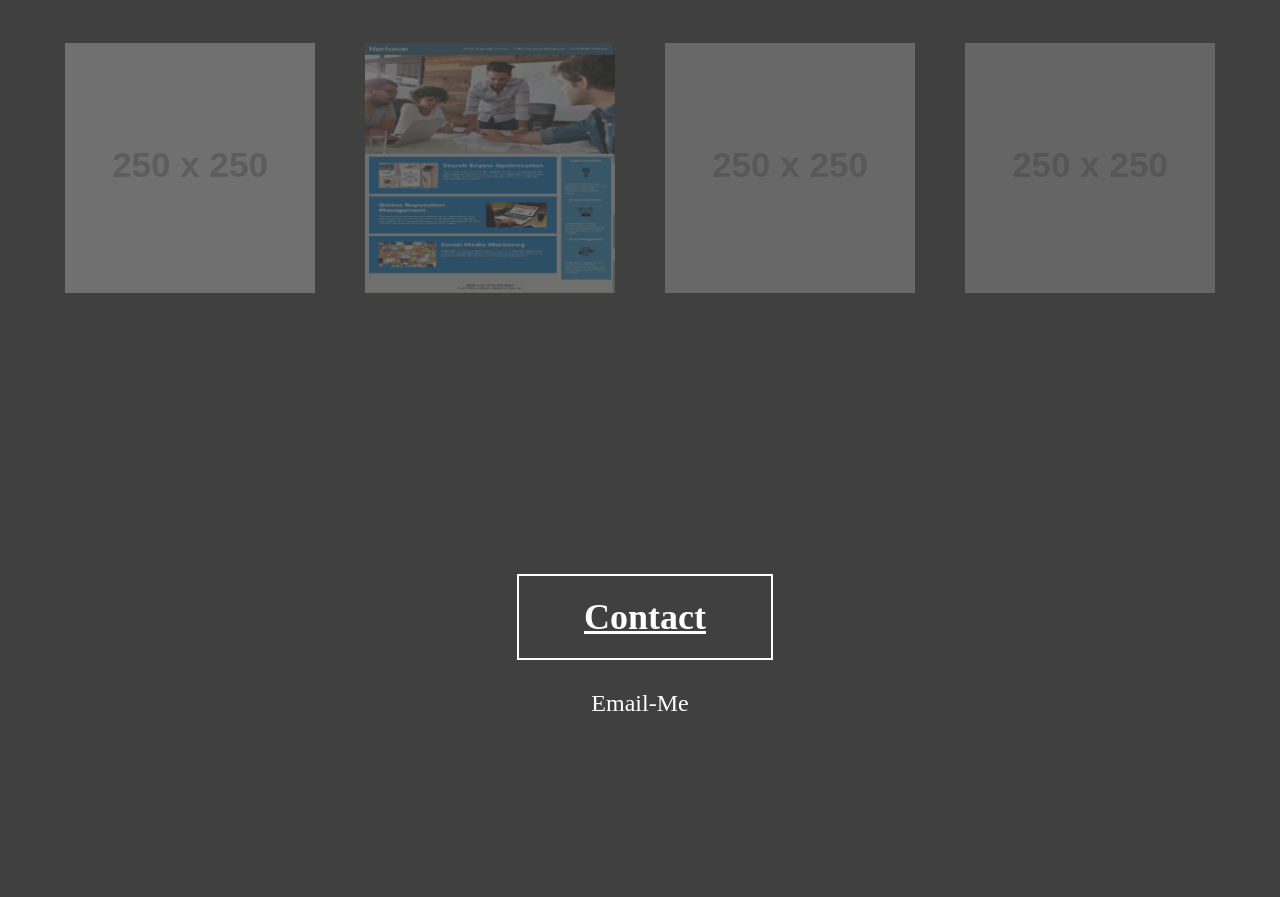
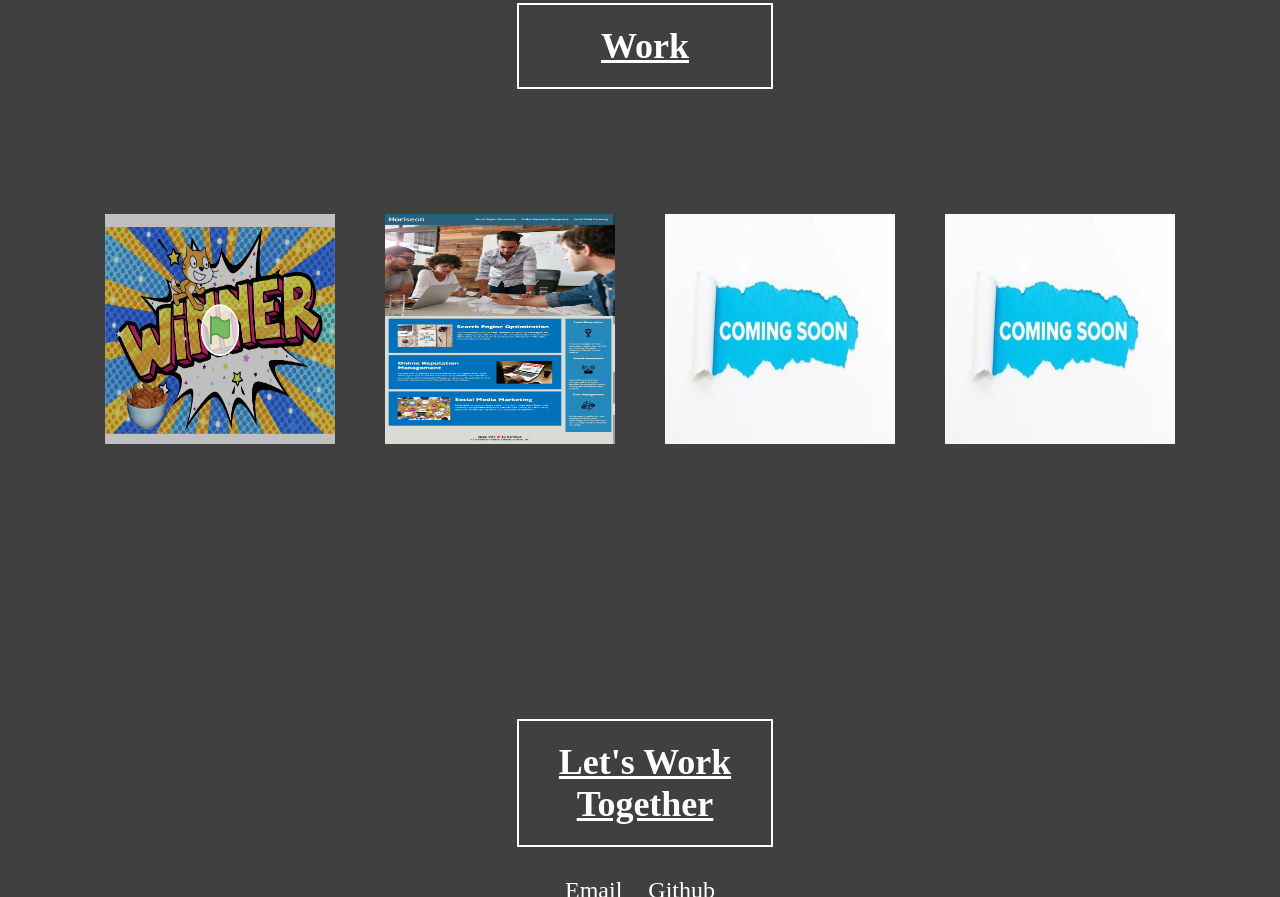
Before and after one commit to bdurham227/ProfessionalPortfolio, a plain HTML site: page index.html in a window 1280 px wide. Shown: the part 1903-2800 px from the top of the page. Before the commit the page ends 2740 px from the top, so only its background shows below. Drawn offline with Linux system fonts and the light colour scheme; placeholder pictures from the web are drawn by us.

Commit message:
added images to the work boxes and added Css comments

```diff
--- a/assets/css/style.css
+++ b/assets/css/style.css
@@ -21,6 +21,7 @@ body {
     font-size: var(--body-font-size);
 
 }
+/*used text-decoration to remove nav bar link underlines*/
 a {
     text-decoration: none;
 }
@@ -36,6 +37,7 @@ a {
     flex-flow: row wrap;
     background-color:var(--dark-color);
 }
+/*I wanted to apply animation effects to the name class so it was the first element to fade in upon visiting or reloading the page*/
 .name {
     font-family: var(--heading-font-family);
     letter-spacing: 1px;
@@ -53,7 +55,9 @@ a {
     0% {opacity:0;}
     50% {opacity:0.5;}
     100% {opacity:1;}
-}
+}/*end of name animation*/
+
+
 .nav-name {
     text-transform: uppercase;
     font-size: 1.2em;
@@ -75,6 +79,7 @@ a {
     margin: 5px;
     padding: 5px;
 }
+/*I thought it would be cool to add fade in animation effects to each link in the nav bar and stagger their ease in timing*/
 .nav-link1 {
     font-size: 1.2em;
     text-transform: uppercase;
@@ -88,7 +93,7 @@ a {
 }
 @keyframes nav-link1 {
     0% {opacity:0;}
-    /*50% {opacity:0.5;}*/
+    /*50% {opacity:0.5;}*/ /*commented out the 50% opacity because I felt the ease was too slow but can be uncommented to see full effect or to modify for future use*/
     100% {opacity:1;}
 }
 
@@ -106,7 +111,7 @@ a {
 }
 @keyframes nav-link2 {
     0% {opacity:0;}
-    /*50% {opacity:0.5;}*/
+    /*50% {opacity:0.5;}*/ /*commented out the 50% opacity because I felt the ease was too slow but can be uncommented to see full effect or to modify for future use*/
     100% {opacity:1;}
 }
 .nav-link3 {
@@ -122,7 +127,7 @@ a {
 }
 @keyframes nav-link3 {
     0% {opacity:0;}
-    /*50% {opacity:0.5;}*/
+    /*50% {opacity:0.5;}*/ /*commented out the 50% opacity because I felt the ease was too slow but can be uncommented to see full effect or to modify for future use*/
     100% {opacity:1;}
 }
  .nav-link4 {
@@ -138,7 +143,7 @@ a {
  }
  @keyframes nav-link4 {
     0% {opacity:0;}
-    /*50% {opacity:0.5;}*/
+    /*50% {opacity:0.5;}*/ /*commented out the 50% opacity because I felt the ease was too slow but can be uncommented to see full effect or to modify for future use*/
     100% {opacity:1;}
 }
  .nav-link5 {
@@ -155,29 +160,30 @@ a {
 }
 @keyframes nav-link5 {
     0% {opacity:0;}
-    /*50% {opacity:0.5;}*/
+    /*50% {opacity:0.5;}*/ /*commented out the 50% opacity because I felt the ease was too slow but can be uncommented to see full effect or to modify for future use*/
     100% {opacity:1;}
-}
+}/*end of nav links animation*/
 
 .main {
     width: 100%;
     margin: auto;
 }
+/*created this to add padding as to not affect the image speficially*/
 section:not(.hero) {
     padding: 5em 0;
 }
 .hero {
     height: 100vh;
     width: 100%;
-    background:url("../images/brieandi.jpg");
+    /*background:url("../images/brieandi.jpg");*/ /*commented out because it was overlapping with the <img tag on my html going to leave for now to revisit later*/
     background-size: contain;
     background-repeat: no-repeat;
+    background-position: center;
     margin-top: -10px;
 }
-
+/*About Styles*/
 .about {
     margin-top: -10px;
-    display: flex;
 }
 .about-container {
     display:flex;
@@ -185,6 +191,7 @@ section:not(.hero) {
     text-align: center;
     align-items: center;
 }
+/* added some animation effects to the about text as well to see if it help liven the page*/
 .about-text{
     width: 20%;
     padding: 10px;
@@ -201,19 +208,21 @@ section:not(.hero) {
 }
 @keyframes about-text {
     0% {opacity:0;}
-    /*50% {opacity:0.5;}*/
+    /*50% {opacity:0.5;}*/ /*commented out the 50% opacity because I felt the ease was too slow but can be uncommented to see full effect or to modify for future use*/
     100% {opacity:1;}
 }
 .about-subtext {
     width: 33%;
     word-break: break-word;
+    border: 2px dotted white;
+    padding: 35px;
 }
+
+/*Work styles starts here*/
 .work {
     display: flex;
     flex-flow: column wrap;
     align-items: center;
-
-
 }
 .work-container {
     display: flex;
@@ -226,29 +235,62 @@ section:not(.hero) {
 .work-container img {
     width: 250px;
     height: 250px;
-    margin: 25px;
+    margin: 15px;
 }
-
-.work-container-img1,
-.work-container-img2,
-.work-container-img3,
-.work-container-img4{
-
+/*added class thumbnail to the html and created a css element to achieve the work images transforming in scale when the user's mouse hovers over*/
+.thumbnail {
+    padding: 10px;
+    transition: transform .2s
+    width: 500px;
+    height: 500px;
+    display: block;
+}
+.thumbnail:hover {
+    transform: scale(1.5);
 }
 
 .work-text {
     width: 20%;
     padding: 20px;
+    margin: 10px 10px 100px 20px;
+    order: 0;
+    text-align: center;
+    border: 2px solid white;
+    text-decoration: underline;
+}
+/*Start of Contact Styles*/
+.contact {
+    display: flex;
+    flex-flow: column wrap;
+    align-items: center;
+}
+.contact-text {
+    padding: 20px;
     margin: 10px 10px 30px 20px;
     order: 0;
     text-align: center;
     border: 2px solid white;
+    width: 20%;
     text-decoration: underline;
 
+}
+.contact-container {
+    text-align: center;
 
 }
-.work-link1 {
+.contact-subtext {
+    margin: 10px;
+    text-decoration: none;
+    color: var(--light-color);
 
+}
+
+/*this section is commented out. It originally had animation when it was holding default placeholder links. Going to keep commented out now
+to revisit later. I want to eventually achieve an animated image or Gif before the image transforms in scale when their mouse hovers over.
+Not sure if I will use these class and elements but going to leave for now.*/
+
+
+/*.work-link1 {
     margin: 5px;
     opacity: 1;
     animation: work-link1 ease 20s;
@@ -275,8 +317,6 @@ section:not(.hero) {
     50% {opacity:0.5;}
     100% {opacity:1;}
 }
-
-
 .work-link3{
     margin: 5px;
     opacity: 1;
@@ -290,8 +330,6 @@ section:not(.hero) {
     50% {opacity:0.5;}
     100% {opacity:1;}
 }
-
-
 .work-link4{
     margin: 5px;
     opacity: 1;
@@ -304,154 +342,4 @@ section:not(.hero) {
     0% {opacity:0;}
     50% {opacity:0.5;}
     100% {opacity:1;}
-}
-
-
-.contact {
-    display: flex;
-    flex-flow: column wrap;
-    align-items: center;
-}
-.contact-text {
-    padding: 20px;
-    margin: 10px 10px 30px 20px;
-    order: 0;
-    text-align: center;
-    border: 2px solid white;
-    width: 20%;
-    text-decoration: underline;
-
-}
-.contact-container {
-    text-align: center;
-
-}
-.contact-subtext {
-    text-decoration: none;
-    color: var(--light-color);
-
-}
-
-
-
-
-
-
-
-
-
-
-
-
-
-
-
-
-
-
-
-/*
-.nav {
-    width: 20rem;
-    height: 100vh;
-    background-color:var(--dark-color);
-    position: fixed;
-    top:0;
-    left: 0;
-    z-index:1000;
-    display: flex;
-    flex-direction: column;
-    justify-content: flex-start;
-
-
-}
-
-.name {
-    font-family: var(--heading-font-family);
-    margin: 2rem 0;
-    text-align: center;
-    color:var(--#fff);
-
-}
-.nav-name {
-    font-size: 1.5rem;
-    text-transform: uppercase;
-}
-.nav-subname {
-    font-size: 1rem;
-    text-transform: uppercase;
-}
-.nav-link {
-    font-size: 1.2em;
-    letter-spacing: 1px;
-    text-transform: uppercase;
-    color:var(--light-color);
-    margin: 2rem 0;
-    padding: 1rem;
-}
-.main {
-    width: calc(100 - 20rem);
-}
-section:not(.hero) {
-    padding: 5erm 0;
-}
-.hero {
-    height: 100vh;
-    width: 100%;
-    background-image:url("../images/brieandi.jpg");
-    background-size: cover;
-    background-repeat: no-repeat;
-    background-position: center top;
-    display: flex;
-    justify-content: center;
-}
-.about-container {
-    max-width: 50rem;
-    margin: 0 auto;
-    padding:0 5rem;
-}
-.about {
-    padding: 2rem 0;
-    display: flex;
-    flex-direction: column;
-    justify-content: center;
-
-}
-.about-text{
-    font-size:var(--body-font-size);
-    color:var(--body-font-color);
-    font-family:var(--body-font-family);
-    text-align: center;
-    text-decoration: underline;
-    margin: 1rem 0;
-    margin-left: 10rem;
-}
-.about-subtext {
-    font-size: 1rem;
-    letter-spacing: 1px;
-    line-height: 1.5;
-    margin: 0 auto;
-}
-.work {
-   margin-left: 6rem;
-   padding: 2rem 0;
-
-}
-.work-container {
-    display: flex;
-    justify-content: space-evenly;
-    align-content: center;
-    margin-top: 7rem;;
-    margin-left: 10em;
-
-
-}
-.work-text {
-    font-size: var(--body-font-size);
-    font-family:var(--body-font-family);
-    text-align: center;
-    margin-left: 50px;
-    text-decoration: underline;
-
-}
-*/
+}*/
--- a/index.html
+++ b/index.html
@@ -5,7 +5,8 @@
         <meta name="viewport" content="width=device-width, initial-scale=1.0">
         <title>Benjamin Durham Portfolio</title>
         <link rel="stylesheet" href="assets/css/style.css"/>
-        <script src="myScript.js"></script>
+        <!--Future Javascript link
+            <script src="myScript.js"></script>-->
 
 
 
@@ -53,32 +54,30 @@
 
         <article class="work-container">
 
-            <figure class="work-container-img1">
-         <a href="https://placeholder.com"><img src="https://via.placeholder.com/250" target=" " class="work-link1"></a>
-            </figure>
+
+         <a href="https://scratch.mit.edu/projects/475831789/"><img src="./assets/images/2021-02-18 (2).png" target="_blank" class="thumbnail" class="work-link1"></a>
+
 
             <figure class="work-container-img2">
-                <a href="https://bdurham227.github.io/CodeRefractor/"><img src="./assets/images/demo-horiseon-website.jpg" target="_blank" class="work-link2"></a>
+                <a href="https://bdurham227.github.io/CodeRefractor/"><img src="./assets/images/demo-horiseon-website.jpg" target=" " class="thumbnail" class="work-link2"></a>
             </figure>
 
             <figure class="work-container-img3">
-                <a href="https://placeholder.com"><img src="https://via.placeholder.com/250" target="_blank" class="work-link3"></a>
+                <a href="https://placeholder.com"><img src="./assets/images/comingsooon.jpg" target=" " class="thumbnail" class="work-link3"></a>
             </figure>
 
                 <figure class="work-container-img4">
-                <a href="https://placeholder.com"><img src="https://via.placeholder.com/250" target="_blank" class="work-link4"></a>
+                <a href="https://placeholder.com"><img src="./assets/images/comingsooon.jpg" target=" " class="thumbnail" class="work-link4"></a>
             </figure>
         </article>
     </section>
     <section class="contact" id="Contact">
-        <h2 class="contact-text">Contact</h2>
+        <h2 class="contact-text">Let's Work Together</h2>
         <article class="contact-container">
          <p>
-             <a href="mailto:bdurham227@gmail.com" class="contact-subtext">Email-Me</a>
+             <a href="mailto:bdurham227@gmail.com" class="contact-subtext">Email</a>
+             <a href="https://github.com/bdurham227" target=" " class="contact-subtext">Github</a>
             </p>
-
-
-
         </article>
     </section>
 <footer>
```
Also changed, not shown: assets/images/coming.jpg (added), assets/images/comingsooon.jpg (added).
